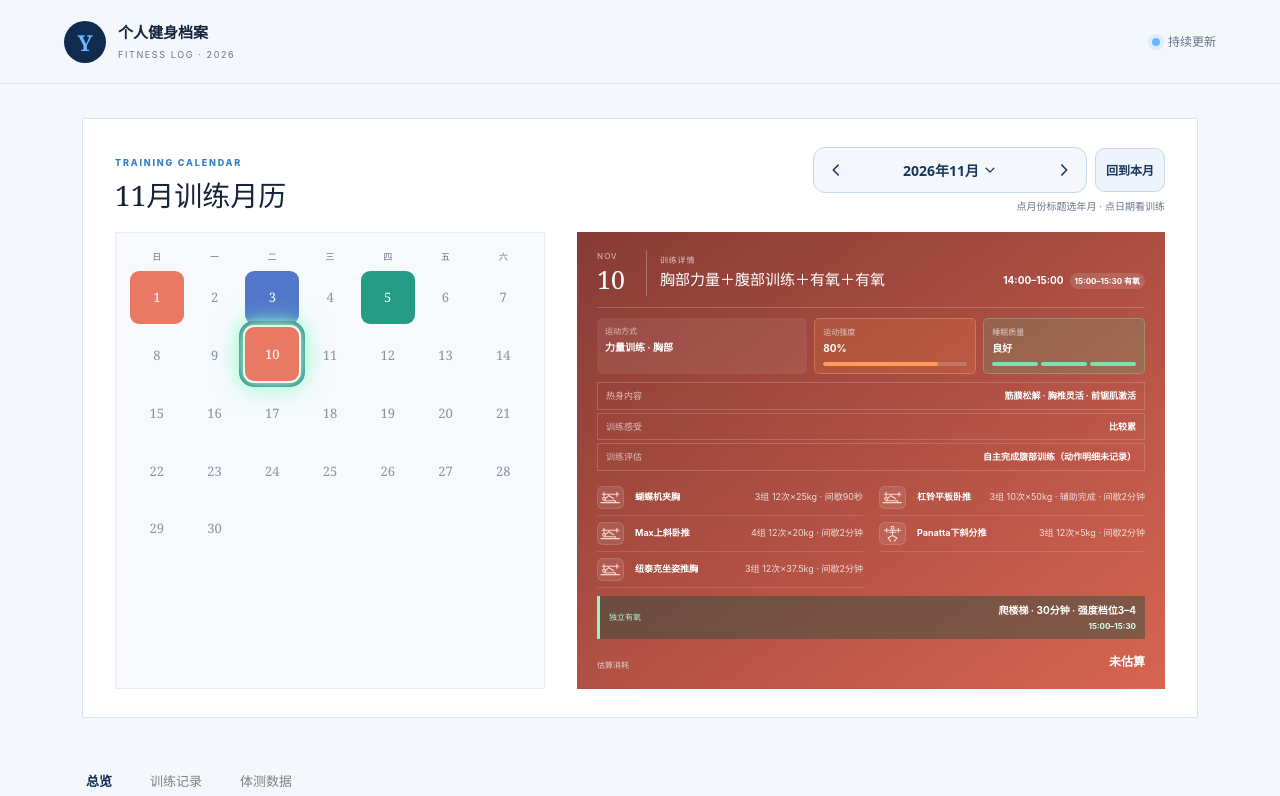
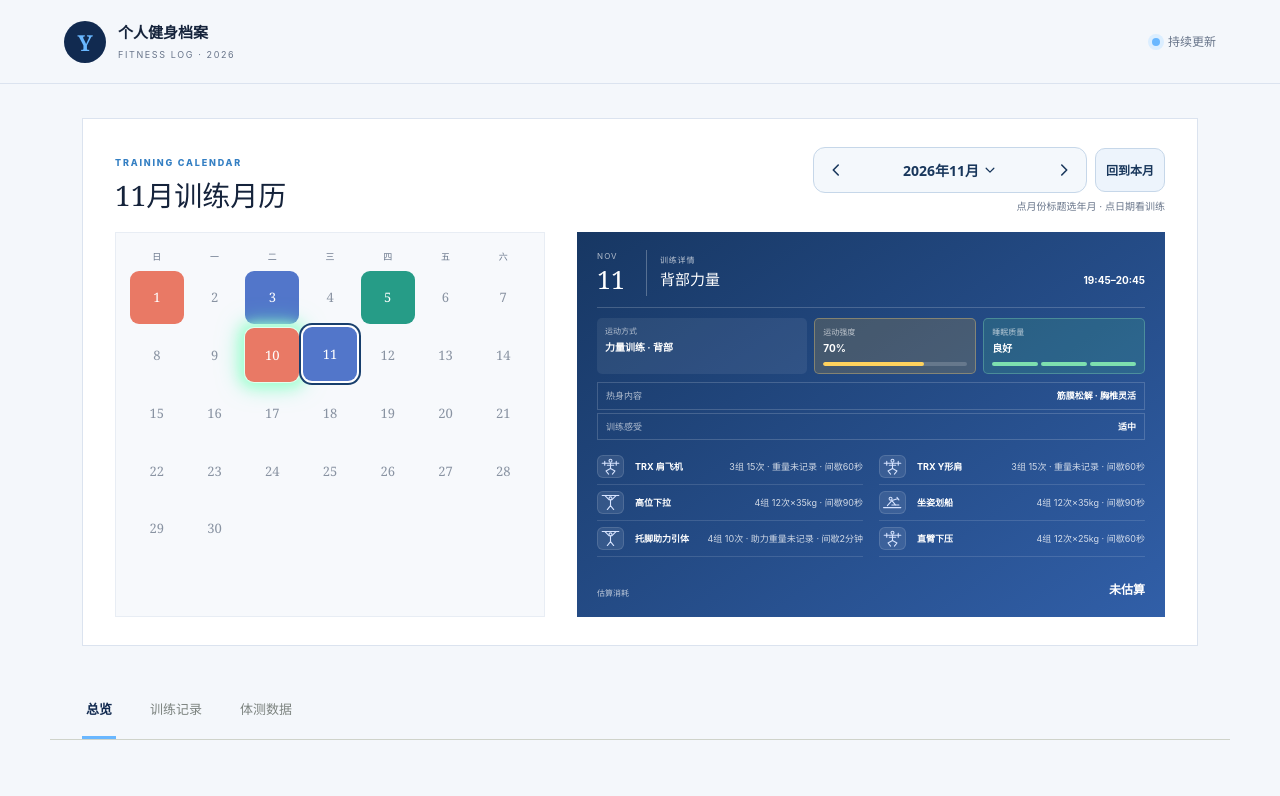
Before and after one commit to Eason199907/fitness-progress, a Next.js app: page / in a window 1280 px wide. Shown: the top 796 px of the page. Built offline with nearby package versions, Linux system fonts and the light colour scheme.

Commit message:
Record November 11 back workout

```diff
--- a/app/page.tsx
+++ b/app/page.tsx
@@ -815,6 +815,32 @@ const sessions = [
       { name: "纽泰克坐姿推胸", sets: "3组 12次×37.5kg · 间歇2分钟" },
     ],
     cardio: "爬楼梯 · 30分钟 · 强度档位3–4",
+    strengthCalories: null,
+    cardioCalories: null,
+  },
+  {
+    date: "11.11",
+    part: "背",
+    groups: "背部力量",
+    intensity: 70,
+    note: "背部训练 · 适中",
+    feeling: "适中",
+    tone: "blue",
+    time: "19:45–20:45",
+    cardioTime: null,
+    mode: "力量训练 · 背部",
+    sleep: "良好",
+    warmup: "筋膜松解 · 胸椎灵活",
+    calories: null,
+    actions: [
+      { name: "TRX 肩飞机", sets: "3组 15次 · 重量未记录 · 间歇60秒" },
+      { name: "TRX Y形肩", sets: "3组 15次 · 重量未记录 · 间歇60秒" },
+      { name: "高位下拉", sets: "4组 12次×35kg · 间歇90秒" },
+      { name: "坐姿划船", sets: "4组 12次×35kg · 间歇90秒" },
+      { name: "托脚助力引体", sets: "4组 10次 · 助力重量未记录 · 间歇2分钟" },
+      { name: "直臂下压", sets: "4组 12次×25kg · 间歇60秒" },
+    ],
+    cardio: null,
     strengthCalories: null,
     cardioCalories: null,
   },
```
